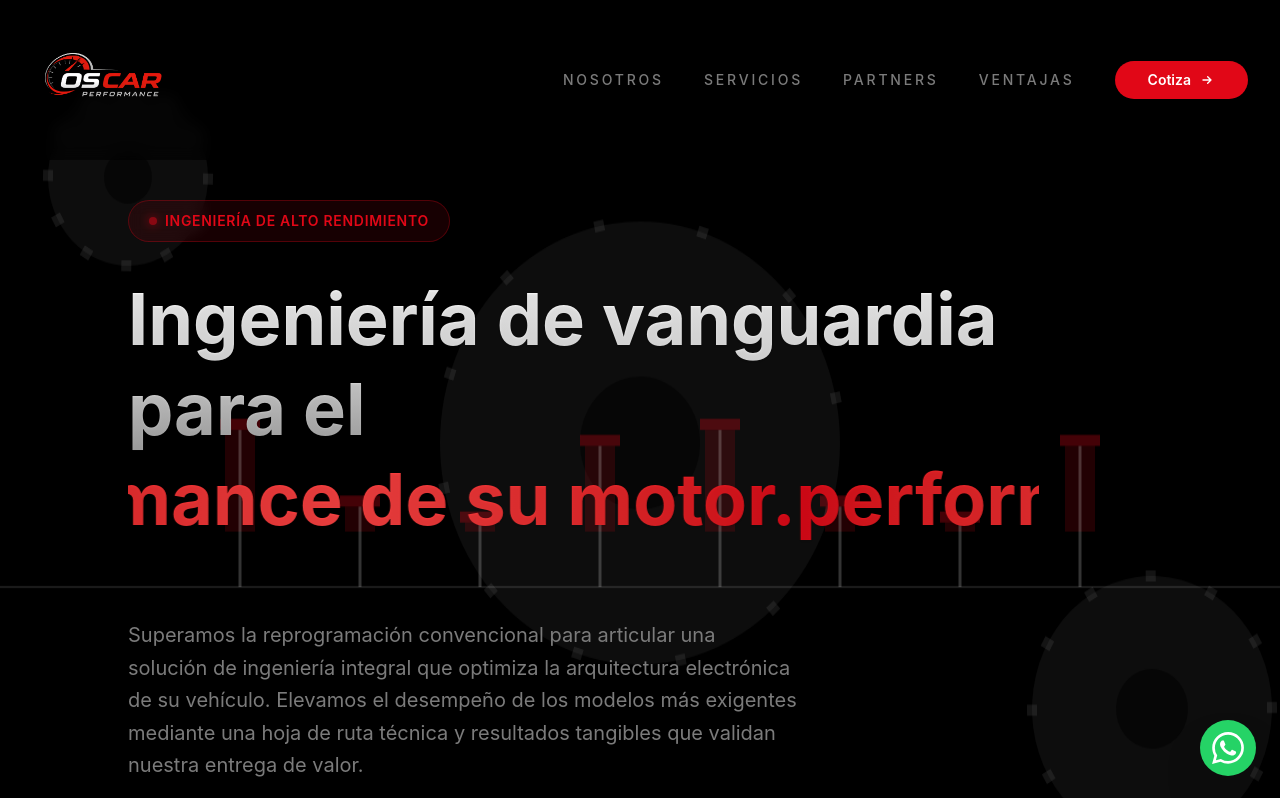
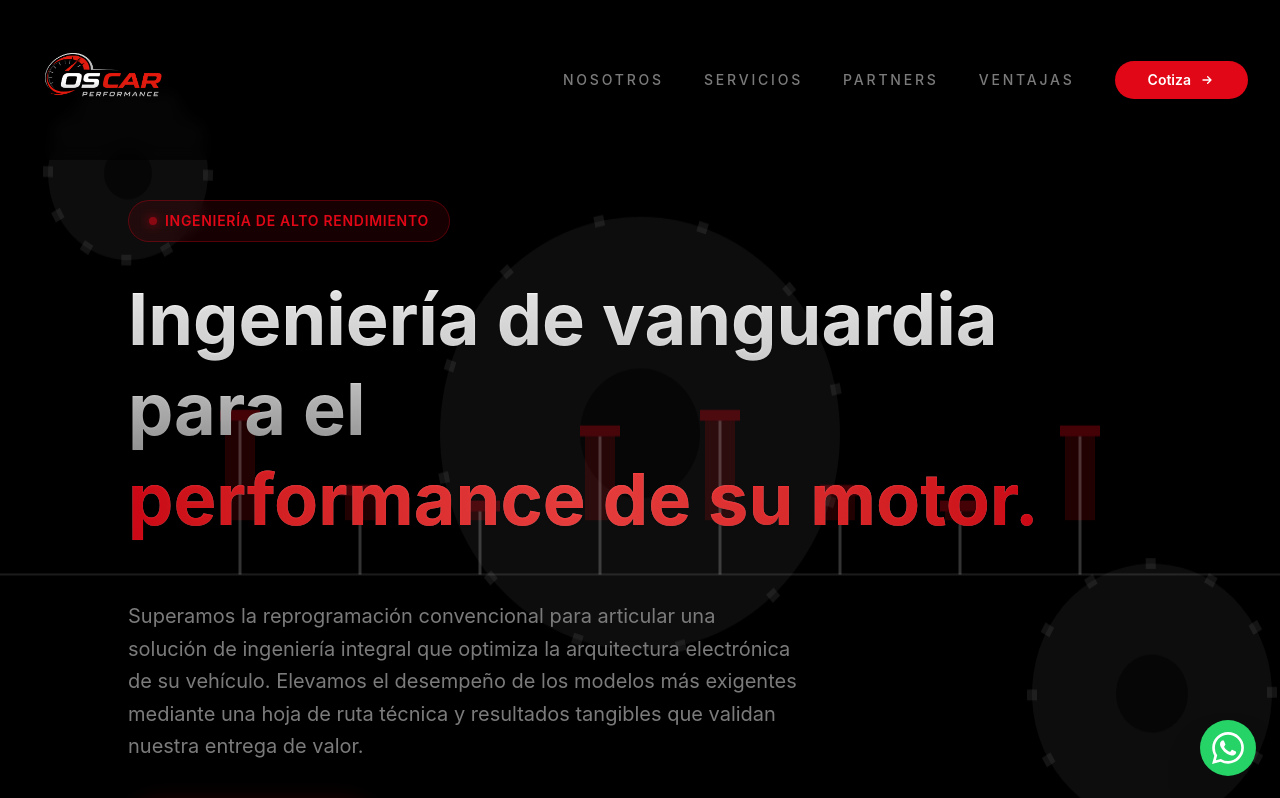
Before and after one commit to cognitiva-ai-agency/oscarperformance, a Next.js app: page / in a window 1280 px wide. Shown: the top 798 px of the page. Built offline with nearby package versions, Linux system fonts and the light colour scheme.

Commit message:
fix: make gradient text static per user request

```diff
--- a/src/components/ui/AnimatedGradientText.tsx
+++ b/src/components/ui/AnimatedGradientText.tsx
@@ -9,40 +9,10 @@
 
 export default function AnimatedGradientText({ children, className = "" }: AnimatedGradientTextProps) {
   return (
-    <span className={`relative inline-block overflow-hidden ${className}`}>
-      {/* Texto base invisible para ocupar espacio */}
-      <span className="opacity-0">{children}</span>
-
-      {/* Capa animada con GPU Transform */}
-      <span
-        className="absolute top-0 left-0 w-[200%] h-full flex select-none pointer-events-none animate-gradient-gpu"
-        style={{
-          willChange: "transform",
-        }}
-      >
-        {/* Duplicamos el contenido para el loop infinito perfecto */}
-        <span className="w-1/2 flex justify-center bg-gradient-to-r from-[#E10717] via-[#FF4444] to-[#E10717] bg-clip-text text-transparent">
-          {children}
-        </span>
-        <span className="w-1/2 flex justify-center bg-gradient-to-r from-[#E10717] via-[#FF4444] to-[#E10717] bg-clip-text text-transparent">
-          {children}
-        </span>
-      </span>
-
-      <style jsx global>{`
-        @keyframes gradient-gpu-slide {
-          0% {
-            transform: translateX(0%);
-          }
-          100% {
-            transform: translateX(-50%);
-          }
-        }
-
-        .animate-gradient-gpu {
-          animation: gradient-gpu-slide 3s linear infinite;
-        }
-      `}</style>
+    <span
+      className={`inline-block bg-gradient-to-r from-[#E10717] via-[#FF4444] to-[#E10717] bg-clip-text text-transparent ${className}`}
+    >
+      {children}
     </span>
   );
 }
```
